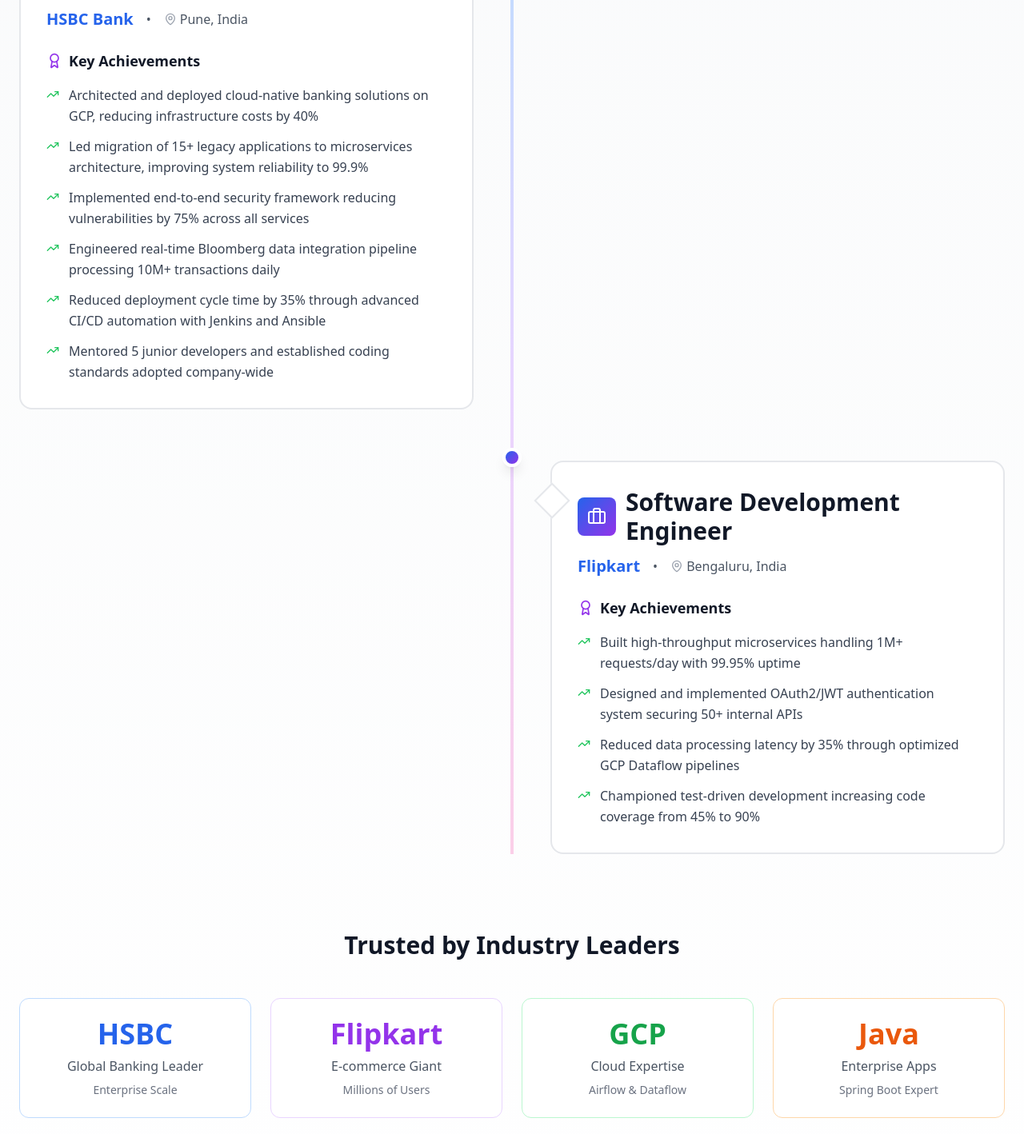
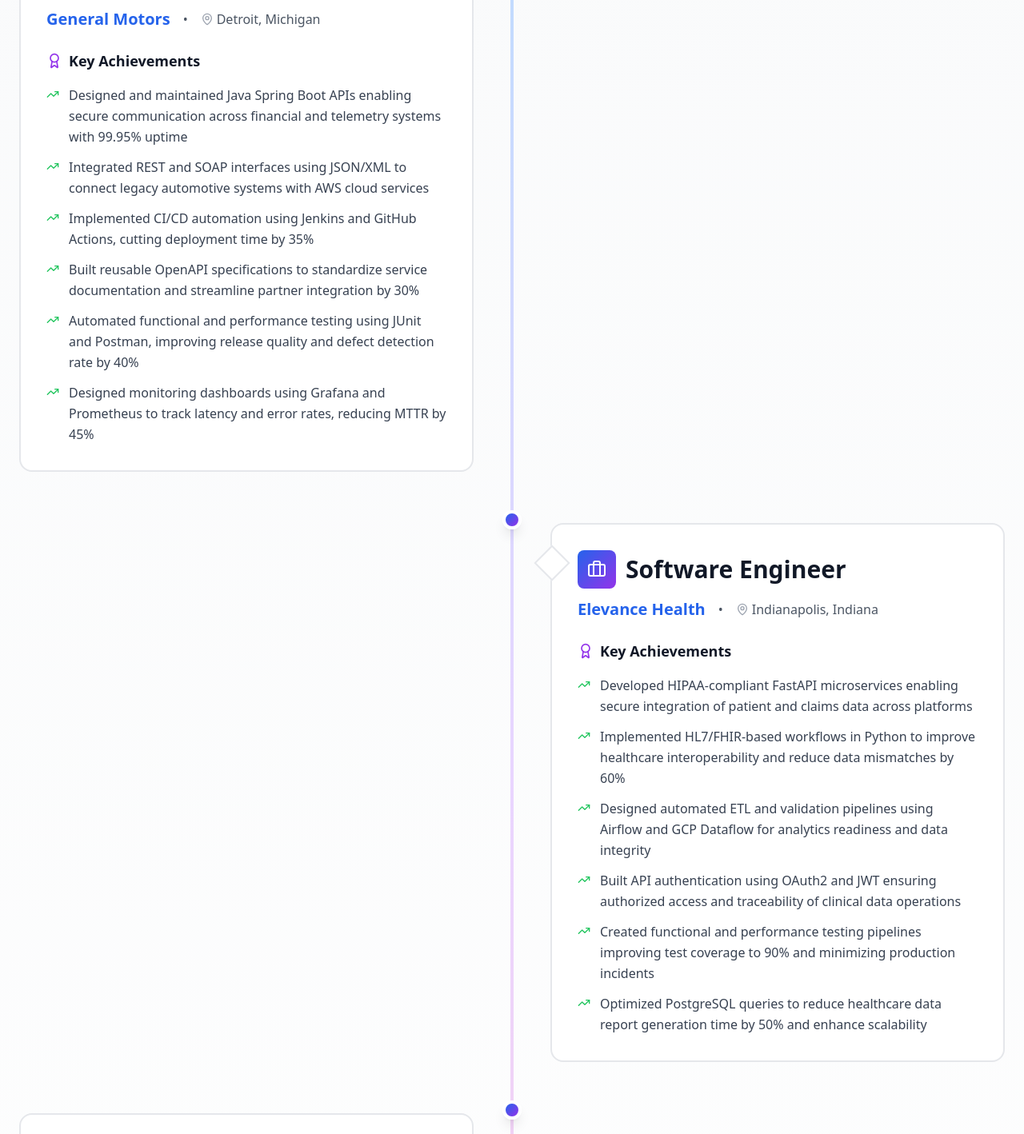
Before and after one commit to vinay9977/vinay-portfolio, a React (Create React App) app: page / in a window 1280 px wide. Shown: the part 4016-5434 px from the top of the page at 80% size. Built offline with nearby package versions, Linux system fonts and the light colour scheme.

Commit message:
updating experience

```diff
--- a/src/components/Experience.js
+++ b/src/components/Experience.js
@@ -90,27 +90,27 @@
           </h3>
           <div className="grid grid-cols-2 md:grid-cols-4 gap-6">
             <div className="text-center p-6 bg-white rounded-xl border border-blue-200 hover:shadow-lg transition-all">
-              <div className="text-4xl font-bold text-blue-600 mb-2">HSBC</div>
-              <p className="text-gray-600 font-medium">Global Banking Leader</p>
+              <div className="text-4xl font-bold text-blue-600 mb-2">General Motors</div>
+              <p className="text-gray-600 font-medium">Automotive Leader</p>
               <p className="text-sm text-gray-500 mt-2">Enterprise Scale</p>
             </div>
 
             <div className="text-center p-6 bg-white rounded-xl border border-purple-200 hover:shadow-lg transition-all">
-              <div className="text-4xl font-bold text-purple-600 mb-2">Flipkart</div>
-              <p className="text-gray-600 font-medium">E-commerce Giant</p>
-              <p className="text-sm text-gray-500 mt-2">Millions of Users</p>
+              <div className="text-4xl font-bold text-purple-600 mb-2">Elevance Health</div>
+              <p className="text-gray-600 font-medium">Healthcare Innovation</p>
+              <p className="text-sm text-gray-500 mt-2">HIPAA Compliance</p>
             </div>
 
             <div className="text-center p-6 bg-white rounded-xl border border-green-200 hover:shadow-lg transition-all">
-              <div className="text-4xl font-bold text-green-600 mb-2">GCP</div>
-              <p className="text-gray-600 font-medium">Cloud Expertise</p>
-              <p className="text-sm text-gray-500 mt-2">Airflow & Dataflow</p>
+              <div className="text-4xl font-bold text-green-600 mb-2">HSBC</div>
+              <p className="text-gray-600 font-medium">Global Banking Leader</p>
+              <p className="text-sm text-gray-500 mt-2">Financial Systems</p>
             </div>
 
             <div className="text-center p-6 bg-white rounded-xl border border-orange-200 hover:shadow-lg transition-all">
-              <div className="text-4xl font-bold text-orange-600 mb-2">Java</div>
-              <p className="text-gray-600 font-medium">Enterprise Apps</p>
-              <p className="text-sm text-gray-500 mt-2">Spring Boot Expert</p>
+              <div className="text-4xl font-bold text-orange-600 mb-2">GCP</div>
+              <p className="text-gray-600 font-medium">Cloud Expertise</p>
+              <p className="text-sm text-gray-500 mt-2">Airflow & Dataflow</p>
             </div>
           </div>
         </div>
--- a/src/data/experienceData.js
+++ b/src/data/experienceData.js
@@ -1,27 +1,41 @@
 export const experienceData = [
   {
-    company: 'HSBC Bank',
-    role: 'Senior Software Developer',
-    location: 'Pune, India',
+    company: 'General Motors',
+    role: 'Software Engineer',
+    location: 'Detroit, Michigan',
     achievements: [
-      'Architected and deployed cloud-native banking solutions on GCP, reducing infrastructure costs by 40%',
-      'Led migration of 15+ legacy applications to microservices architecture, improving system reliability to 99.9%',
-      'Implemented end-to-end security framework reducing vulnerabilities by 75% across all services',
-      'Engineered real-time Bloomberg data integration pipeline processing 10M+ transactions daily',
-      'Reduced deployment cycle time by 35% through advanced CI/CD automation with Jenkins and Ansible',
-      'Mentored 5 junior developers and established coding standards adopted company-wide'
+      'Designed and maintained Java Spring Boot APIs enabling secure communication across financial and telemetry systems with 99.95% uptime',
+      'Integrated REST and SOAP interfaces using JSON/XML to connect legacy automotive systems with AWS cloud services',
+      'Implemented CI/CD automation using Jenkins and GitHub Actions, cutting deployment time by 35%',
+      'Built reusable OpenAPI specifications to standardize service documentation and streamline partner integration by 30%',
+      'Automated functional and performance testing using JUnit and Postman, improving release quality and defect detection rate by 40%',
+      'Designed monitoring dashboards using Grafana and Prometheus to track latency and error rates, reducing MTTR by 45%'
     ]
   },
   {
-    company: 'Flipkart',
-    role: 'Software Development Engineer',
-    location: 'Bengaluru, India',
+    company: 'Elevance Health',
+    role: 'Software Engineer',
+    location: 'Indianapolis, Indiana',
     achievements: [
-      'Built high-throughput microservices handling 1M+ requests/day with 99.95% uptime',
-      'Designed and implemented OAuth2/JWT authentication system securing 50+ internal APIs',
-      'Reduced data processing latency by 35% through optimized GCP Dataflow pipelines',
-      'Championed test-driven development increasing code coverage from 45% to 90%',
-
+      'Developed HIPAA-compliant FastAPI microservices enabling secure integration of patient and claims data across platforms',
+      'Implemented HL7/FHIR-based workflows in Python to improve healthcare interoperability and reduce data mismatches by 60%',
+      'Designed automated ETL and validation pipelines using Airflow and GCP Dataflow for analytics readiness and data integrity',
+      'Built API authentication using OAuth2 and JWT ensuring authorized access and traceability of clinical data operations',
+      'Created functional and performance testing pipelines improving test coverage to 90% and minimizing production incidents',
+      'Optimized PostgreSQL queries to reduce healthcare data report generation time by 50% and enhance scalability'
+    ]
+  },
+  {
+    company: 'HSBC Bank',
+    role: 'Software Engineer',
+    location: 'Pune, India',
+    achievements: [
+      'Built and maintained Java Spring Boot microservices processing millions of secure transactions per day with 99.9% uptime',
+      'Developed REST and SOAP interfaces using XML/JSON for integration between core banking, CRM, and payment systems',
+      'Migrated legacy data jobs to distributed Python workflows improving execution efficiency by 60% and reliability under load',
+      'Deployed hybrid on-prem and AWS workloads with automated scaling and backup, achieving zero downtime in peak seasons',
+      'Implemented monitoring and alerting using ELK and Grafana improving issue detection speed and resolution accuracy',
+      'Strengthened application security through IAM roles, OAuth2, and audit traceability ensuring SOC2 and PCI compliance'
     ]
   }
 ];
```
